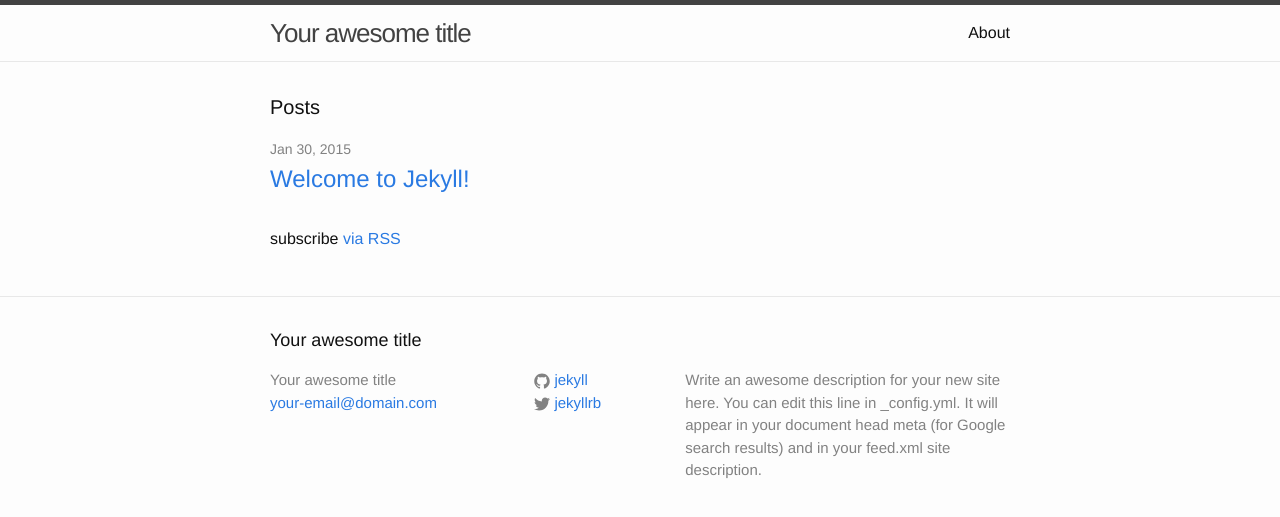
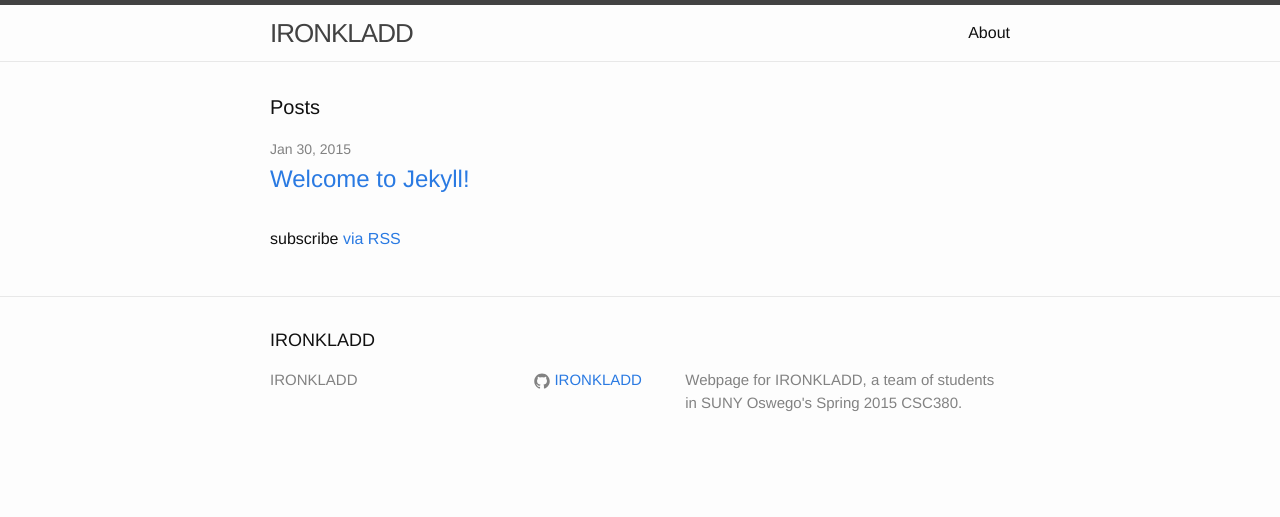
Before and after one commit to IRONKLADD/IRONKLADD.github.io, a Jekyll site: the page built from index.html, in a window 1280 px wide. Shown: the top 517 px of the page. Built offline with Jekyll 4.4.1, drawn with Linux system fonts in a browser that asks for light colours.

Commit message:
Updating config

```diff
--- a/_config.yml
+++ b/_config.yml
@@ -1,14 +1,11 @@
 # Site settings
-title: Your awesome title
-email: your-email@domain.com
+title: IRONKLADD
 description: > # this means to ignore newlines until "baseurl:"
-  Write an awesome description for your new site here. You can edit this
-  line in _config.yml. It will appear in your document head meta (for
-  Google search results) and in your feed.xml site description.
+  Webpage for IRONKLADD, a team of students in SUNY Oswego's Spring 2015
+  CSC380.
 baseurl: "" # the subpath of your site, e.g. /blog/
-url: "http://yourdomain.com" # the base hostname & protocol for your site
-twitter_username: jekyllrb
-github_username:  jekyll
+url: "https://IRONKLADD.github.io" # the base hostname & protocol for your site
+github_username: IRONKLADD
 
 # Build settings
 markdown: kramdown
```
